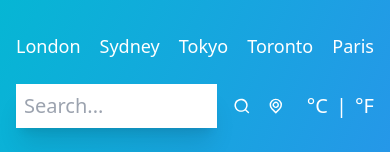
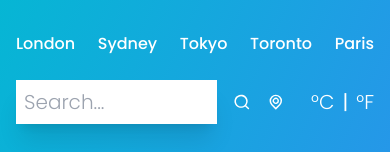
Before and after one commit to klam2k20/Weather, a React (Create React App) app: page / in a window 390 px wide. Shown: the top 152 px of the page. Built offline with nearby package versions, Linux system fonts and the light colour scheme.

Commit message:
Make app header more mobile responsive

```diff
--- a/package.json
+++ b/package.json
@@ -3,6 +3,7 @@
 	"version": "0.1.0",
 	"private": true,
 	"dependencies": {
+		"@fontsource/poppins": "^4.5.10",
 		"@iconscout/react-unicons": "^1.1.6",
 		"@testing-library/jest-dom": "^5.14.1",
 		"@testing-library/react": "^13.0.0",
--- a/src/components/Header.jsx
+++ b/src/components/Header.jsx
@@ -6,7 +6,7 @@ function Header({ cities }) {
     <div className="flex justify-between items-center">
       {cities.map((city) => (
         <button
-          className="text-white font-medium text-lg"
+          className="text-white font-medium text-md sm:text-lg cursor-pointer"
           key={city.id}
           type="button"
         >
--- a/src/index.css
+++ b/src/index.css
@@ -1,3 +1,9 @@
 @tailwind base;
 @tailwind components;
 @tailwind utilities;
+
+@layer base {
+	html {
+		font-family: 'Poppins';
+	}
+}
```
Also changed, not shown: src/index.jsx (+10 -0 lines), 1 other file (tests, documents, lock files or other folders).
